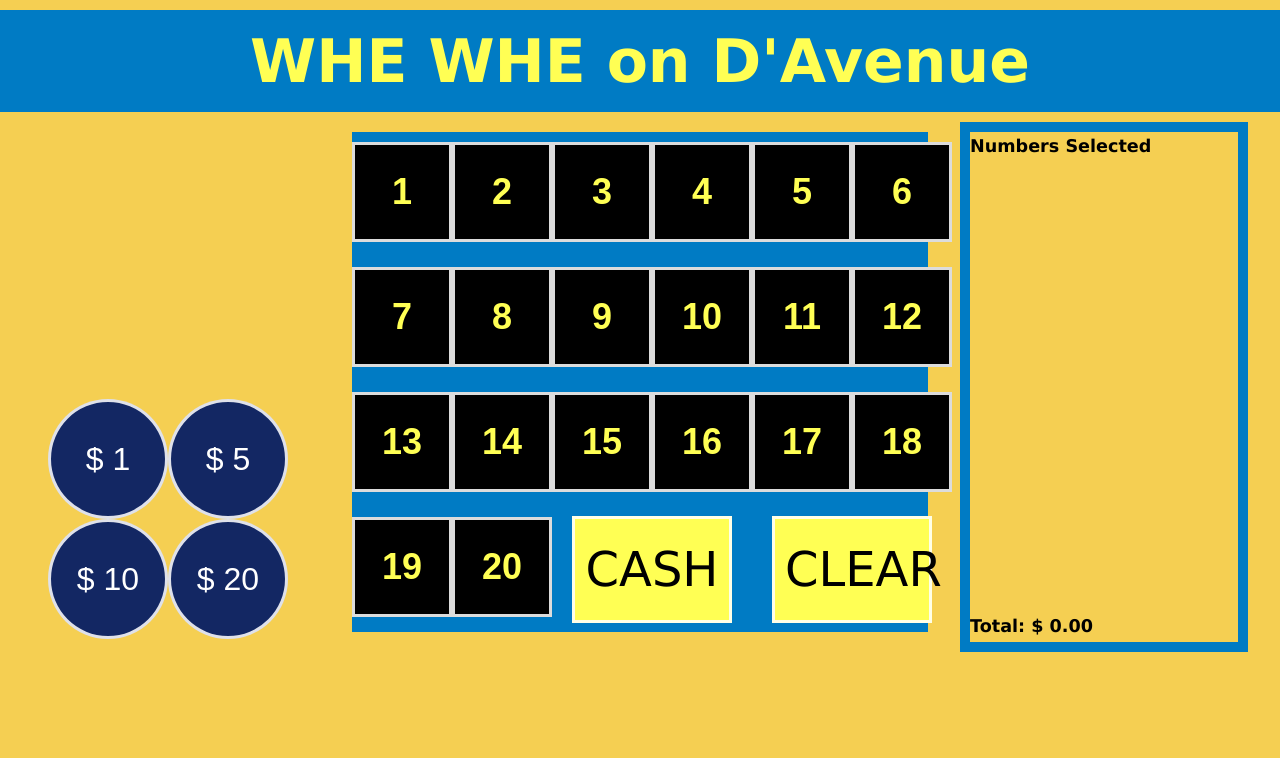
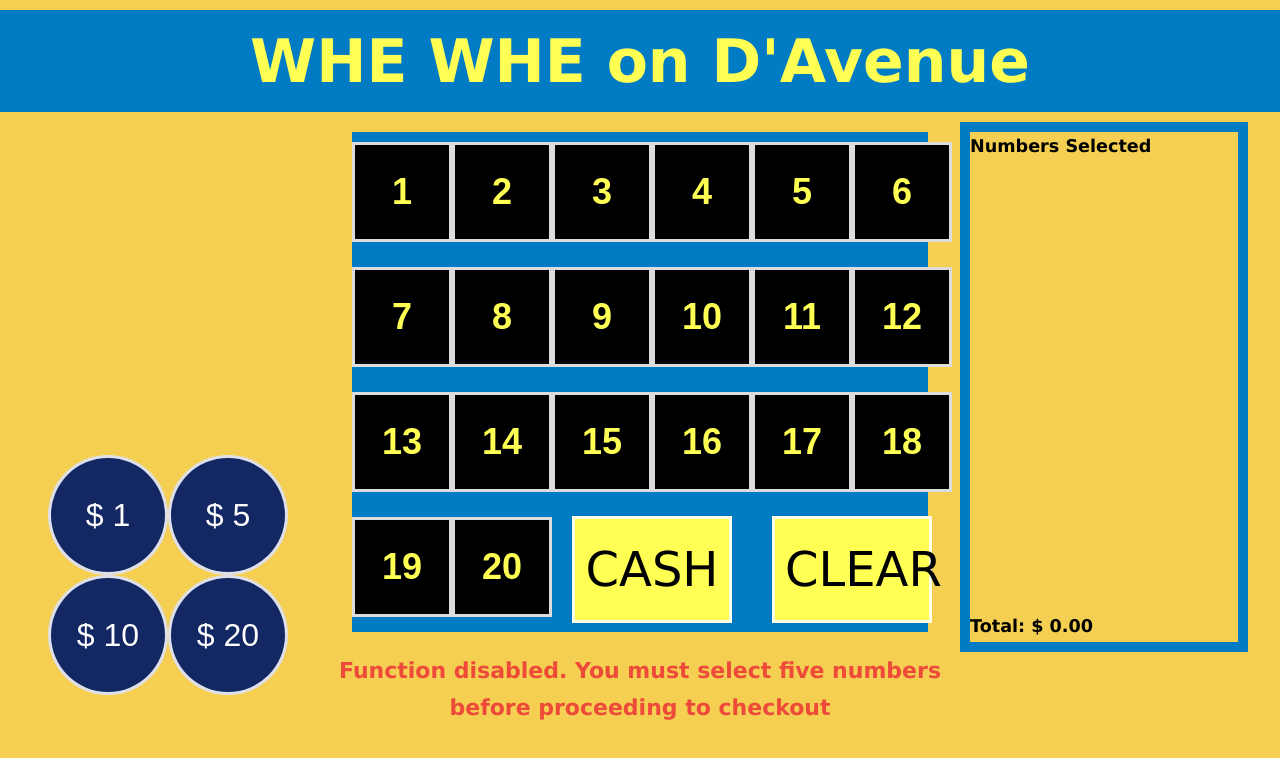
Before and after one commit to Filipefreitas/WEB422-lottery-ticket-machine, an Angular app: page / in a window 1280 px wide. Both pictures are taken after a click on the element "CASH". Shown: the top 758 px of the page. Built offline with nearby package versions, Linux system fonts and the light colour scheme.

Commit message:
proper error handling

```diff
--- a/src/app/card/card.component.html
+++ b/src/app/card/card.component.html
@@ -4,14 +4,19 @@
                 class="box-number">
             {{number}}
         </button>
-        <span (click)="goToCheckout()" class="btn btn-action">CASH</span>
-        <span (click)="clear()" class="btn btn-action">CLEAR</span>
+        <span (click)="[goToCheckout()]" class="btn btn-action">CASH</span>
+        <span (click)="[clear()]" class="btn btn-action">CLEAR</span>
     </div>
 
     <div>
         <app-selected-numbers [myNumbers]="selectedNumbers" [finalAmount]="finalAmount"></app-selected-numbers>
     </div>
+
+    <span class="hide" [ngClass]="{'display error bold' : isError===true}">
+        {{errorMessage}}
+    </span>
 </div>
+
 
 <!--code for checkout modal-->
 <jw-modal id="checkout-modal">
@@ -37,7 +42,12 @@
             <button *ngFor="let padNumber of padNumbers" (click)="received(padNumber)" class="checkout-numpad">{{padNumber}}</button>
             <button id="btn-clear" (click)="clearReceivedAmount()" class="checkout-numpad white">Cl</button>
         </div>
+
+        <span class="hide" [ngClass]="{'display error span-2 bold center' : isError===true}">
+            {{modalErrorMessage}}
+        </span>
     </div>
+
 </jw-modal>
 
 <!--code for ticket modal-->
--- a/src/app/card/card.component.ts
+++ b/src/app/card/card.component.ts
@@ -28,8 +28,11 @@ export class CardComponent implements OnInit {
   padNumbers:string[] = ['7', '8', '9', '4', '5', '6', '1', '2', '3', '0', '.'];
   isSelected:boolean = false;
   isFull:boolean = false;
+  isError:boolean = false;
   selectedNumbers: number[] = [];
   @Input() finalAmount:number = 0;
+  errorMessage:string = "";
+  modalErrorMessage:string="";
 
   selectedAmount:string = "";
   amountReceived:number = 0;
@@ -49,7 +52,7 @@ export class CardComponent implements OnInit {
     }
     else if(this.isFull)
     {
-      window.alert(`Maximun numbers already selected`);
+      this.errorMessage = "Maximun numbers already selected";
     }
     else
     {
@@ -79,10 +82,12 @@ export class CardComponent implements OnInit {
       this.finalAmount = 0;
       this.amountReceived = 0;
       this.change = 0;
+      this.errorMessage = "";
     }
     else
     {
-      window.alert(`You can only clear after selecting all numbers`);
+      this.errorMessage = "Function disabled. You must select five numbers before cleaning them out";
+      this.isError = true;
     }
   }
 
@@ -116,21 +121,26 @@ export class CardComponent implements OnInit {
     return this.isFull;
   }
 
-  goToCheckout()
+  goToCheckout():boolean
   {
     {
       if(!this.isFull)
       {
-        window.alert(`You must select five numbers before proceeding to checkout`);
+        this.errorMessage = "Function disabled. You must select five numbers before proceeding to checkout";
+        this.isError = true;
       }
       else if(this.finalAmount === 0)
       {
-        window.alert(`You must select a betting amount before procceding to checkout`);
+        this.errorMessage = "Function disabled. You must select a betting amount before procceding to checkout";
+        this.isError = true;
       }
       else
       {
+        this.isError = false;
+        this.errorMessage = "";
         this.openModal('checkout-modal');
       }
+      return this.isError
     }
   }
 
@@ -138,7 +148,8 @@ export class CardComponent implements OnInit {
   {
     if(this.amountReceived < this.finalAmount)
     {
-      window.alert(`Payment has not been completed yet`);
+      this.isError = true;
+      this.modalErrorMessage = "Payment has not been completed yet";
     }
     else
     {
@@ -147,5 +158,4 @@ export class CardComponent implements OnInit {
       this.openModal('receipt-modal');
     }
   }
-
 }
--- a/src/styles.css
+++ b/src/styles.css
@@ -112,6 +112,28 @@ body
     grid-template-columns: 1fr 1fr 1fr 1fr 1fr 1fr;
 }
 
+.span-2
+{
+    grid-column: span 2;
+}
+
+.hide
+{
+    display: none;
+}
+
+.display
+{
+    display: inline;
+}
+
+.error
+{
+    color: rgba(236, 55, 55, 0.884);
+    font-size: 22px;
+}
+
+
 /************* BUTTONS *************/
 .btn
 {
```
Also changed, not shown: src/app/card/card.component.css (line endings or trailing spaces).
